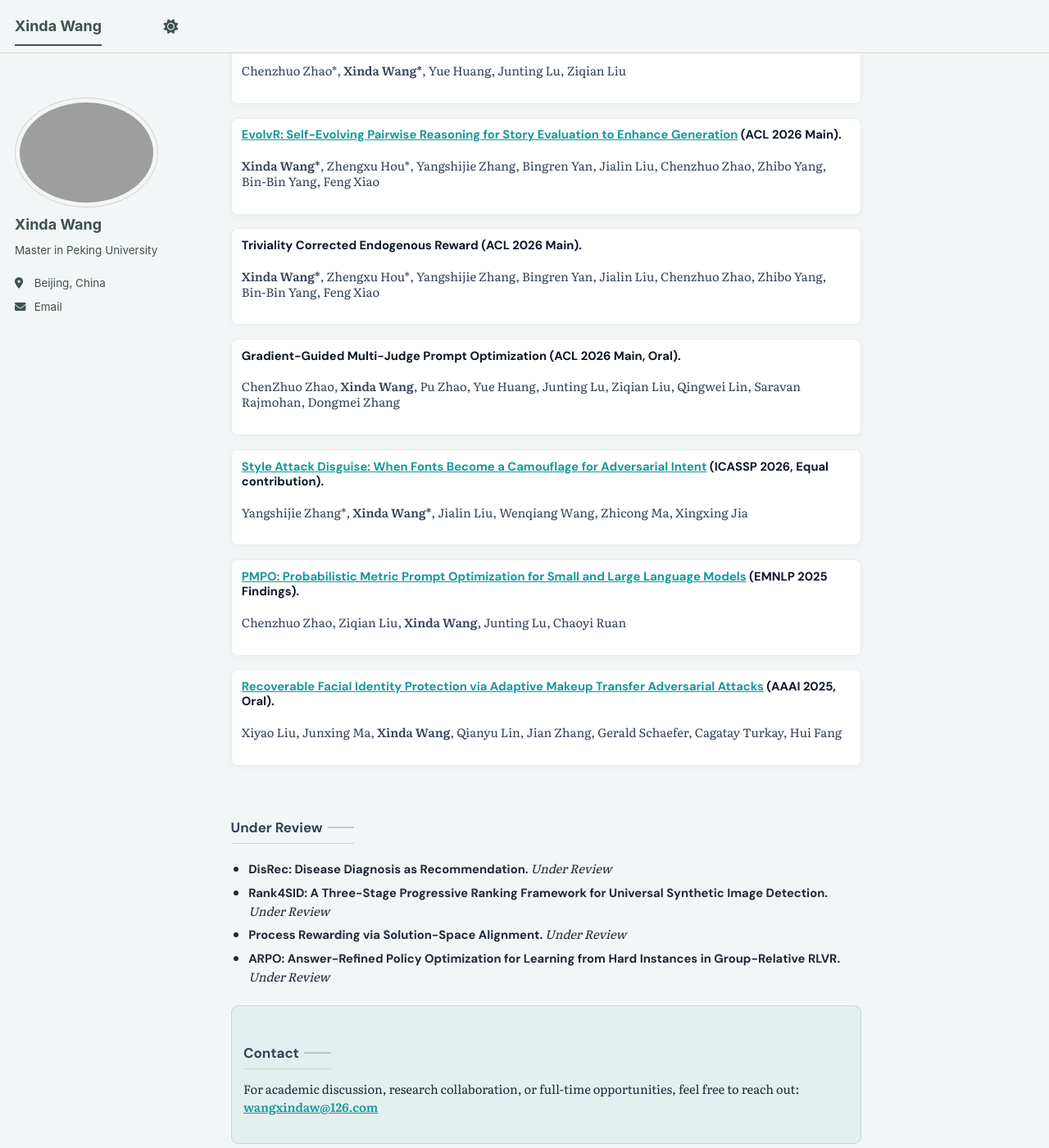
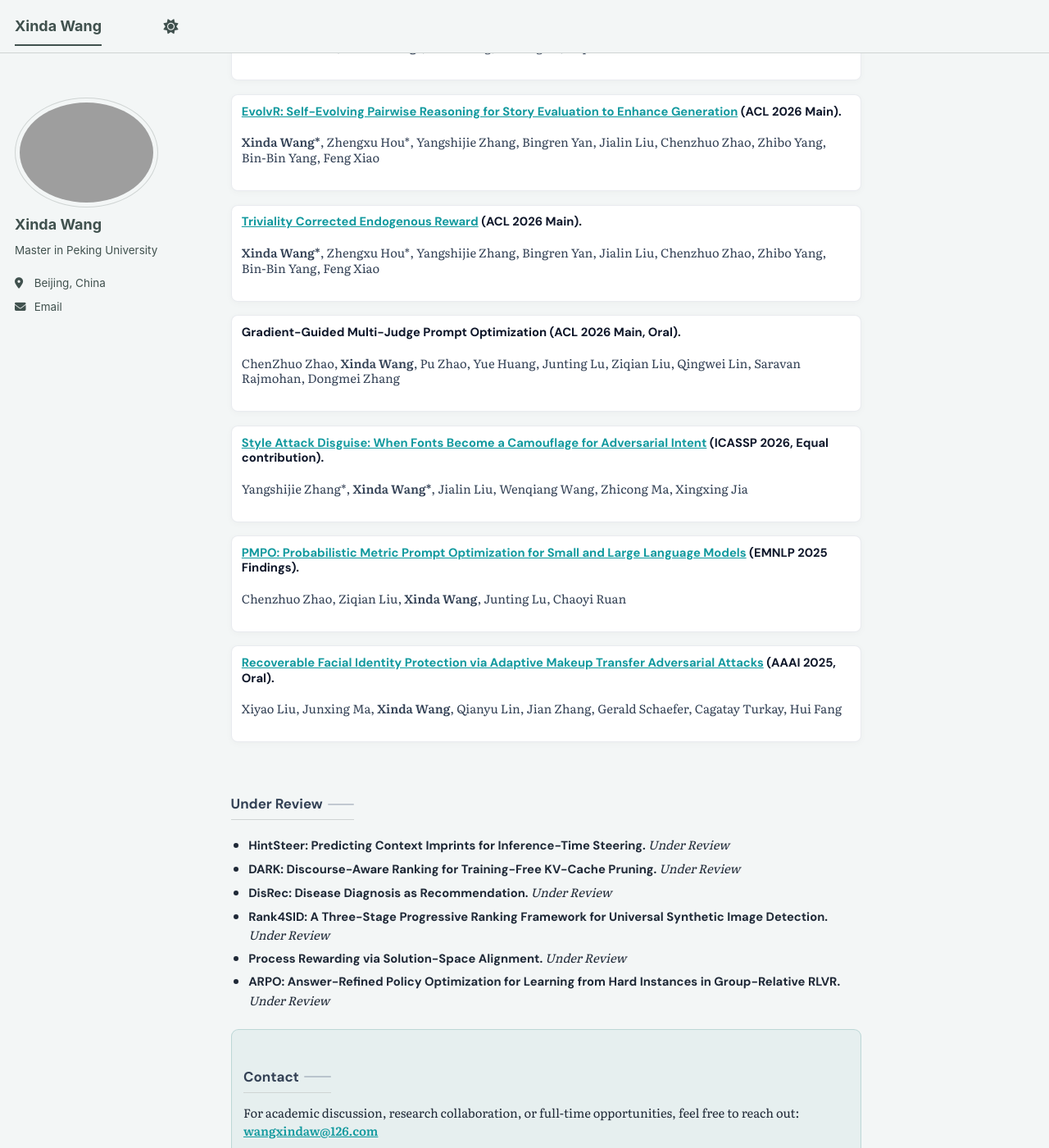
Before and after one commit to xindaaW/xindaaW.github.io, a Jekyll site: the page built from _pages/about.md, in a window 1280 px wide and 1400 px high, scrolled down 1106 px. Shown: the whole window at 82% size. Built offline with Jekyll 4.4.1, drawn with Linux system fonts in a browser that asks for light colours; a script bundle is joined from its source files by our own code; library files that are not in the unit come from our copies; some of the changed lines change nothing that is shown; some of the changed text lies outside the part shown.

Commit message:
update under-review list, project stars, and TCER arXiv link

```diff
--- a/_pages/about.md
+++ b/_pages/about.md
@@ -41,10 +41,9 @@
 <section class="home-section">
   <h2>Open-Source Projects</h2>
   <ul class="home-list">
-    <li><strong>DailyPaperAgent</strong> - <a href="https://github.com/xindaaW/DailyPaperAgent" target="_blank" rel="noopener">GitHub</a> (⭐3)</li>
-    <li><strong>NovelWritingAgent</strong> - <a href="https://github.com/xindaaW/NovelWritingAgent" target="_blank" rel="noopener">GitHub</a> (⭐32)</li>
-    <li><strong>EditDeck</strong> - <a href="https://github.com/Morgensonne/EditDeck" target="_blank" rel="noopener">GitHub</a> (⭐369)</li>
-    <li><strong>SciFigDetect</strong> - <a href="https://joyce-yoyo.github.io/SciFigDetect/" target="_blank" rel="noopener">Project Page</a> (⭐3)</li>
+    <li><strong>NovelWritingAgent</strong> - <a href="https://github.com/xindaaW/NovelWritingAgent" target="_blank" rel="noopener">GitHub</a> (⭐22)</li>
+    <li><strong>EditDeck</strong> - <a href="https://github.com/Morgensonne/EditDeck" target="_blank" rel="noopener">GitHub</a> (⭐1077)</li>
+    <li><strong>SciFigDetect</strong> - <a href="https://joyce-yoyo.github.io/SciFigDetect/" target="_blank" rel="noopener">Project Page</a> (⭐5)</li>
   </ul>
   <p class="home-note">
     PRs and collaboration are welcome. Let's build better AI applications together.
@@ -63,7 +62,7 @@
       <p class="pub-card__authors"><strong>Xinda Wang*</strong>, Zhengxu Hou*, Yangshijie Zhang, Bingren Yan, Jialin Liu, Chenzhuo Zhao, Zhibo Yang, Bin-Bin Yang, Feng Xiao</p>
     </li>
     <li class="pub-card">
-      <p class="pub-card__title">Triviality Corrected Endogenous Reward (ACL 2026 Main).</p>
+      <p class="pub-card__title"><a href="https://arxiv.org/abs/2604.11522" target="_blank" rel="noopener">Triviality Corrected Endogenous Reward</a> (ACL 2026 Main).</p>
       <p class="pub-card__authors"><strong>Xinda Wang*</strong>, Zhengxu Hou*, Yangshijie Zhang, Bingren Yan, Jialin Liu, Chenzhuo Zhao, Zhibo Yang, Bin-Bin Yang, Feng Xiao</p>
     </li>
     <li class="pub-card">
@@ -88,6 +87,8 @@
 <section class="home-section">
   <h2>Under Review</h2>
   <ul class="home-list">
+    <li><strong>HintSteer: Predicting Context Imprints for Inference-Time Steering.</strong> <em>Under Review</em></li>
+    <li><strong>DARK: Discourse-Aware Ranking for Training-Free KV-Cache Pruning.</strong> <em>Under Review</em></li>
     <li><strong>DisRec: Disease Diagnosis as Recommendation.</strong> <em>Under Review</em></li>
     <li><strong>Rank4SID: A Three-Stage Progressive Ranking Framework for Universal Synthetic Image Detection.</strong> <em>Under Review</em></li>
     <li><strong>Process Rewarding via Solution-Space Alignment.</strong> <em>Under Review</em></li>
```
